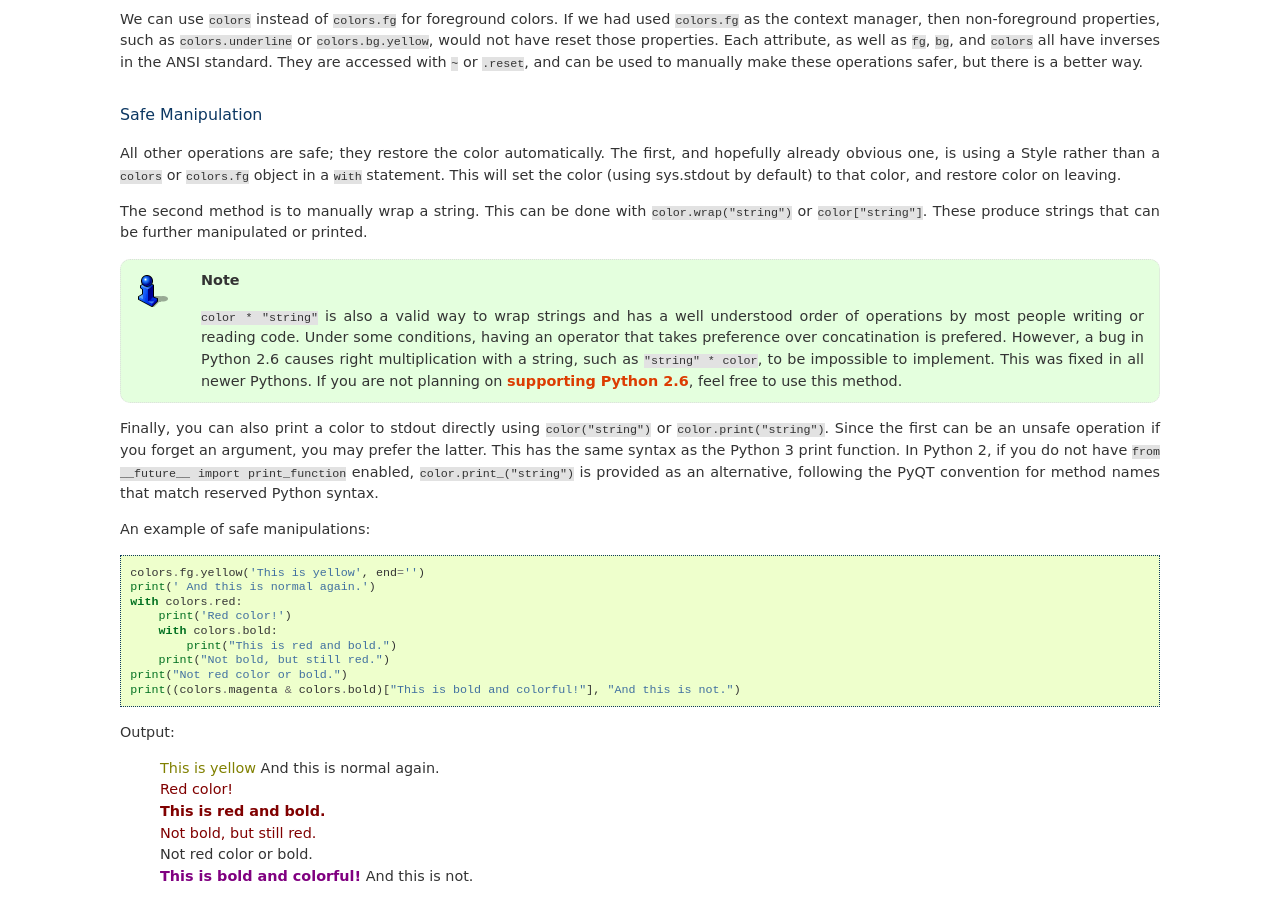
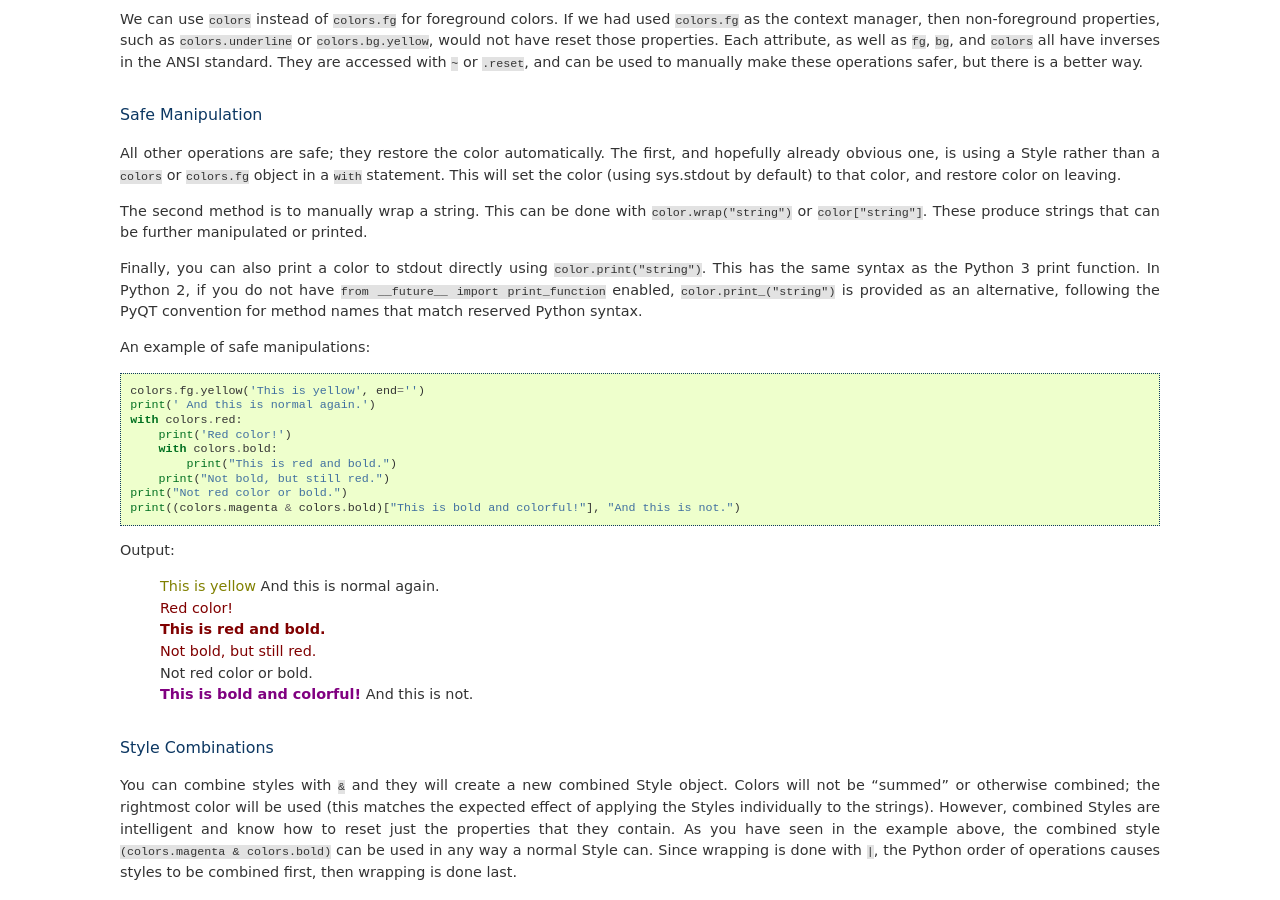
Before and after one commit to tomerfiliba/plumbum, a Sphinx documentation site: the page built from docs/colorlib.rst, in a window 1280 px wide and 900 px high, scrolled down 2257 px. Built offline with Sphinx 7.4.7, drawn with Linux system fonts in a browser that asks for light colours.

Commit message:
Removing Style's call with arguments shortcut (confusing)

```diff
--- a/docs/colorlib.rst
+++ b/docs/colorlib.rst
@@ -147,19 +147,8 @@
 The second method is to manually wrap a string. This can be done with ``color.wrap("string")`` or ``color["string"]``.
 These produce strings that can be further manipulated or printed.
 
-.. note::
 
-  ``color * "string"`` is also a valid way to wrap strings and has a well understood order of
-  operations by most people writing or reading code. Under some conditions, having an operator
-  that takes preference over concatination is prefered. However, a bug in Python 2.6 causes right
-  multiplication with a string, such as ``"string" * color``, to be impossible to implement.
-  This was fixed in all newer Pythons. If you are not planning on `supporting Python
-  2.6 <http://www.curiousefficiency.org/posts/2015/04/stop-supporting-python26.html>`_, feel
-  free to use this method.
-
-Finally, you can also print a color to stdout directly using ``color("string")`` or
-``color.print("string")``. Since the first can be an unsafe operation if you forget an argument,
-you may prefer the latter. This
+Finally, you can also print a color to stdout directly using ``color.print("string")``. This
 has the same syntax as the Python 3 print function. In Python 2, if you do not have
 ``from __future__ import print_function`` enabled, ``color.print_("string")`` is provided as
 an alternative, following the PyQT convention for method names that match reserved Python syntax.
```
Also changed, not shown: 2 other files.
